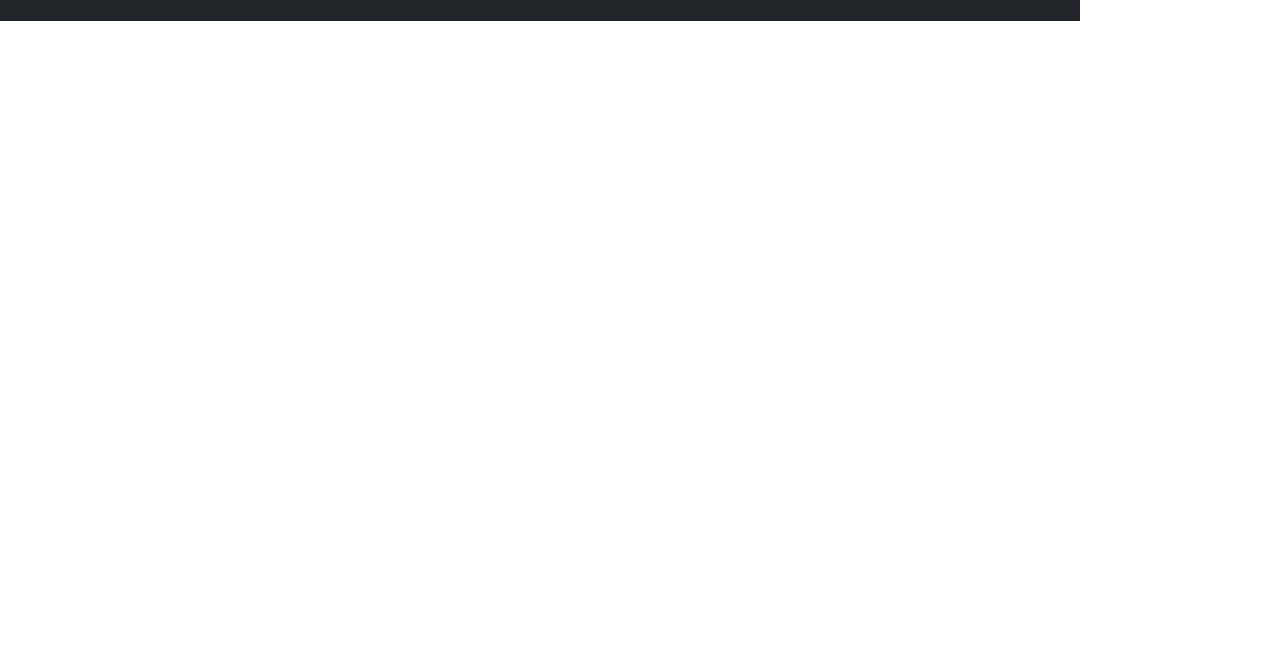
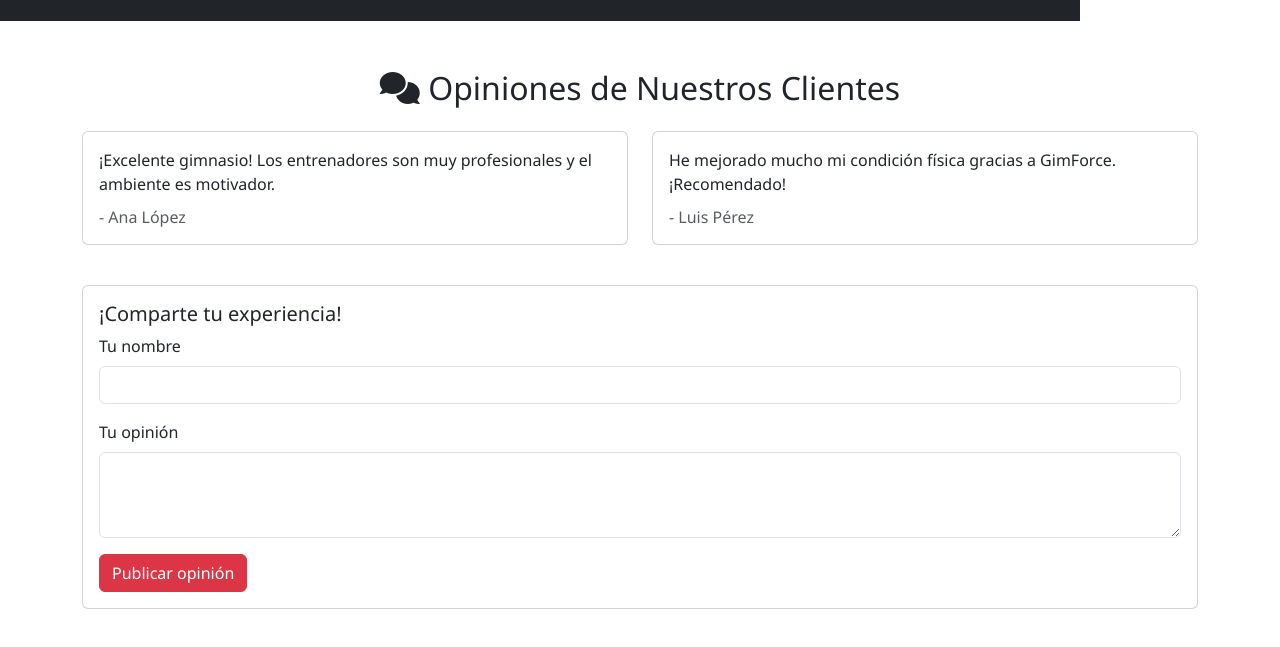
Before and after one commit to carper1978/Gimforce, a plain HTML site: page index.html in a window 1280 px wide. Shown: the part 3261-3908 px from the top of the page. Before the commit the page ends 3282 px from the top, so only its background shows below. Drawn offline with nearby package versions, Linux system fonts and the light colour scheme.

Commit message:
Update index.html

```diff
--- a/index.html
+++ b/index.html
@@ -2155,5 +2155,68 @@
             }
         });
     </script>
+    <!-- Sección de Opiniones/Testimonios -->
+<section id="opiniones" class="container py-5">
+    <h2 class="mb-4 text-center"><i class="fa-solid fa-comments"></i> Opiniones de Nuestros Clientes</h2>
+    <div id="lista-opiniones" class="row mb-4">
+        <!-- Opiniones de ejemplo -->
+        <div class="col-md-6 mb-3">
+            <div class="card">
+                <div class="card-body">
+                    <p class="card-text">¡Excelente gimnasio! Los entrenadores son muy profesionales y el ambiente es motivador.</p>
+                    <h6 class="card-subtitle text-muted">- Ana López</h6>
+                </div>
+            </div>
+        </div>
+        <div class="col-md-6 mb-3">
+            <div class="card">
+                <div class="card-body">
+                    <p class="card-text">He mejorado mucho mi condición física gracias a GimForce. ¡Recomendado!</p>
+                    <h6 class="card-subtitle text-muted">- Luis Pérez</h6>
+                </div>
+            </div>
+        </div>
+    </div>
+    <!-- Formulario para agregar nueva opinión -->
+    <div class="card">
+        <div class="card-body">
+            <h5 class="card-title">¡Comparte tu experiencia!</h5>
+            <form id="form-opinion">
+                <div class="mb-3">
+                    <label for="nombreOpinion" class="form-label">Tu nombre</label>
+                    <input type="text" class="form-control" id="nombreOpinion" required>
+                </div>
+                <div class="mb-3">
+                    <label for="textoOpinion" class="form-label">Tu opinión</label>
+                    <textarea class="form-control" id="textoOpinion" rows="3" required></textarea>
+                </div>
+                <button type="submit" class="btn btn-danger">Publicar opinión</button>
+            </form>
+        </div>
+    </div>
+</section>
+
+<script>
+    // Script para añadir opiniones desde el formulario
+    document.getElementById('form-opinion').addEventListener('submit', function(e) {
+        e.preventDefault();
+        const nombre = document.getElementById('nombreOpinion').value.trim();
+        const texto = document.getElementById('textoOpinion').value.trim();
+        if (nombre && texto) {
+            const opinionHTML = `
+                <div class="col-md-6 mb-3">
+                    <div class="card">
+                        <div class="card-body">
+                            <p class="card-text">${texto.replace(/</g, "&lt;")}</p>
+                            <h6 class="card-subtitle text-muted">- ${nombre.replace(/</g, "&lt;")}</h6>
+                        </div>
+                    </div>
+                </div>
+            `;
+            document.getElementById('lista-opiniones').insertAdjacentHTML('afterbegin', opinionHTML);
+            document.getElementById('form-opinion').reset();
+        }
+    });
+</script>
 </body>
 </html>
```
